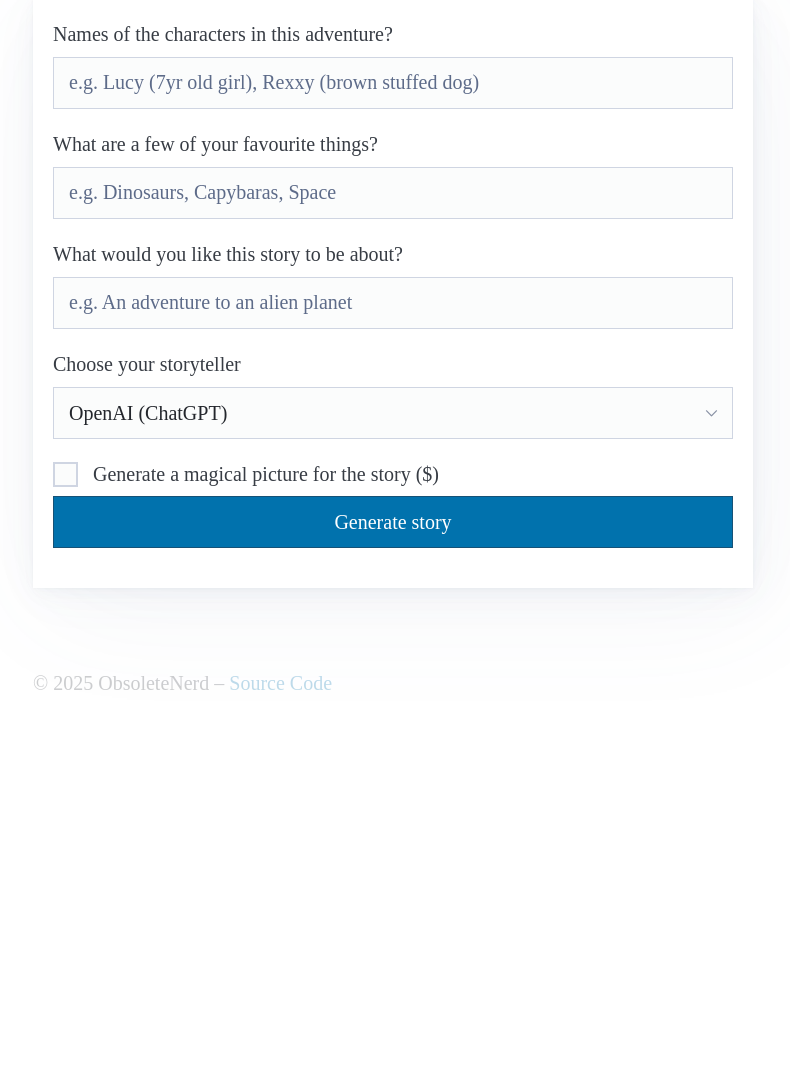
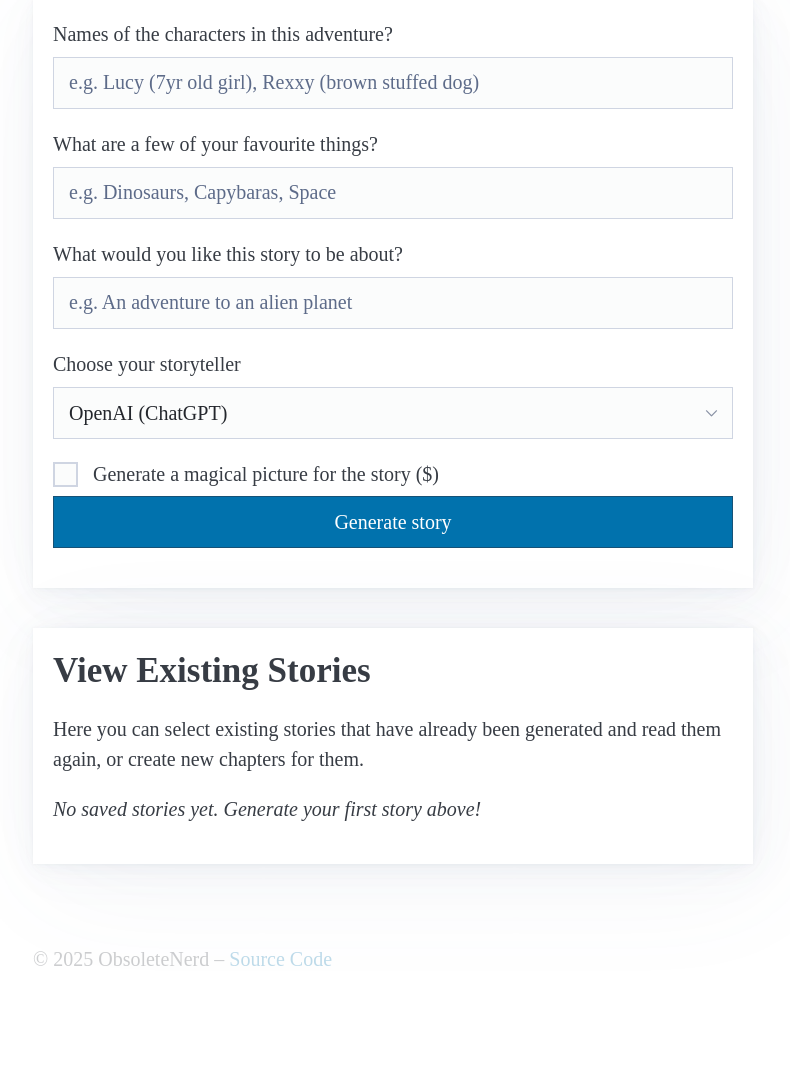
Before and after one commit to obsoletenerd/Storytime, a Flask app: page / in a window 1280 px wide. Shown: the part 221-1295 px from the top of the page, without its empty margins (247-1037 px from the left). Before the commit the page ends 911 px from the top, so only its background shows below. Run offline with Flask 3, Linux system fonts and the light colour scheme; some web fonts are replaced.

Commit message:
Read existing stories and fix cookie errors by changing to sessions

```diff
--- a/app.py
+++ b/app.py
@@ -1,4 +1,6 @@
 import os
+import uuid
+import json
 from datetime import datetime
 import re
 from dotenv import load_dotenv
@@ -16,6 +18,11 @@ from llm_providers import get_available_providers, get_provider
 
 app = Flask(__name__)
 app.secret_key = os.urandom(24)  # <-- change for production
+
+# Session storage directory
+SESSIONS_DIR = "sessions"
+if not os.path.exists(SESSIONS_DIR):
+    os.makedirs(SESSIONS_DIR)
 
 # Load .env file
 load_dotenv()
@@ -202,6 +209,153 @@ def save_story_to_file(story: str, provider_name: str) -> str:
         print(f"Error saving story: {e}")
         return ""
 
+def get_available_stories() -> dict:
+    """
+    Scans the stories directory and returns a dictionary of available stories.
+    Returns dict with filename as key and display info as value.
+    """
+    stories_dir = "stories"
+    available_stories = {}
+
+    if not os.path.exists(stories_dir):
+        return available_stories
+
+    try:
+        for filename in os.listdir(stories_dir):
+            if filename.endswith('.md'):
+                filepath = os.path.join(stories_dir, filename)
+                try:
+                    with open(filepath, 'r', encoding='utf-8') as f:
+                        content = f.read()
+                        # Extract title from markdown (first # line)
+                        lines = content.split('\n')
+                        title = "Untitled Story"
+                        for line in lines:
+                            if line.startswith('# '):
+                                title = line[2:].strip()
+                                break
+
+                        # Get creation date from filename or file stats
+                        date_match = filename[:10] if filename[:10].count('-') == 2 else None
+                        if date_match:
+                            display_name = f"{title} ({date_match})"
+                        else:
+                            mod_time = os.path.getmtime(filepath)
+                            date_str = datetime.fromtimestamp(mod_time).strftime("%Y-%m-%d")
+                            display_name = f"{title} ({date_str})"
+
+                        available_stories[filename] = {
+                            'display_name': display_name,
+                            'title': title,
+                            'filepath': filepath
+                        }
+                except Exception as e:
+                    print(f"Error reading story file {filename}: {e}")
+                    continue
+    except Exception as e:
+        print(f"Error scanning stories directory: {e}")
+
+    return available_stories
+
+def load_story_from_file(filename: str) -> tuple[str, str]:
+    """
+    Loads a story from a markdown file and returns (title, story_content).
+    """
+    stories_dir = "stories"
+    filepath = os.path.join(stories_dir, filename)
+
+    if not os.path.exists(filepath):
+        return "Story Not Found", "The requested story could not be found."
+
+    try:
+        with open(filepath, 'r', encoding='utf-8') as f:
+            content = f.read()
+
+        # Split content to separate metadata from story
+        lines = content.split('\n')
+        title = "Untitled Story"
+        story_start_idx = 0
+
+        # Find title and story start
+        in_metadata = True
+        for i, line in enumerate(lines):
+            if line.startswith('# '):
+                title = line[2:].strip()
+            elif line.strip() == '---' and in_metadata:
+                # This is the metadata separator, story starts after this
+                story_start_idx = i + 1
+                in_metadata = False
+                break
+
+        # Extract story content (everything after the metadata separator)
+        # This includes all chapters and any additional separators
+        story_lines = lines[story_start_idx:]
+        story_content = '\n'.join(story_lines).strip()
+
+        return title, story_content
+
+    except Exception as e:
+        print(f"Error loading story from {filename}: {e}")
+        return "Error", f"Could not load the story: {e}"
+
+def get_session_file_path(session_id: str) -> str:
+    """Get the file path for a session."""
+    return os.path.join(SESSIONS_DIR, f"{session_id}.json")
+
+def save_session_data(session_id: str, data: dict):
+    """Save session data to a file."""
+    try:
+        filepath = get_session_file_path(session_id)
+        with open(filepath, 'w', encoding='utf-8') as f:
+            json.dump(data, f, ensure_ascii=False, indent=2)
+    except Exception as e:
+        print(f"Error saving session data: {e}")
+
+def load_session_data(session_id: str) -> dict:
+    """Load session data from a file."""
+    try:
+        filepath = get_session_file_path(session_id)
+        if os.path.exists(filepath):
+            with open(filepath, 'r', encoding='utf-8') as f:
+                return json.load(f)
+    except Exception as e:
+        print(f"Error loading session data: {e}")
+    return {}
+
+def get_or_create_session_id() -> str:
+    """Get existing session ID or create a new one."""
+    if 'session_id' not in session:
+        session['session_id'] = str(uuid.uuid4())
+    return session['session_id']
+
+def get_session_value(key: str, default=None):
+    """Get a value from file-based session storage."""
+    session_id = get_or_create_session_id()
+    data = load_session_data(session_id)
+    return data.get(key, default)
+
+def set_session_value(key: str, value):
+    """Set a value in file-based session storage."""
+    session_id = get_or_create_session_id()
+    data = load_session_data(session_id)
+    data[key] = value
+    save_session_data(session_id, data)
+
+def cleanup_old_sessions():
+    """Remove session files older than 24 hours."""
+    try:
+        current_time = datetime.now().timestamp()
+        for filename in os.listdir(SESSIONS_DIR):
+            if filename.endswith('.json'):
+                filepath = os.path.join(SESSIONS_DIR, filename)
+                file_time = os.path.getmtime(filepath)
+                # Remove files older than 24 hours (86400 seconds)
+                if current_time - file_time > 86400:
+                    os.remove(filepath)
+                    print(f"Removed old session file: {filename}")
+    except Exception as e:
+        print(f"Error cleaning up old sessions: {e}")
+
 def generate_image_with_openai(prompt: str) -> str:
     """
     Generates an image using OpenAI's DALL-E API and returns the image URL.
@@ -225,9 +379,13 @@ def generate_image_with_openai(prompt: str) -> str:
 # Routes
 @app.route("/", methods=["GET"])
 def index():
+    # Clean up old session files periodically
+    cleanup_old_sessions()
+
     available_providers = get_available_providers()
+    available_stories = get_available_stories()
     print(available_providers)
-    return render_template("index.html", available_providers=available_providers)
+    return render_template("index.html", available_providers=available_providers, available_stories=available_stories)
 
 
 @app.route("/start", methods=["POST"])
@@ -235,12 +393,12 @@ def start():
     """
     Stores the user data in the session and redirects to the wait page.
     """
-    session["name_and_friends"] = request.form.get("names", "")
-    session["favourite_things"] = request.form.get("things", "")
-    session["topic"] = request.form.get("topic", "")
-    session["llm_provider"] = request.form.get("llm_provider", "ollama")
+    set_session_value("name_and_friends", request.form.get("names", ""))
+    set_session_value("favourite_things", request.form.get("things", ""))
+    set_session_value("topic", request.form.get("topic", ""))
+    set_session_value("llm_provider", request.form.get("llm_provider", "ollama"))
     # Store whether user wants image generation (checkbox returns "on" if checked, None if not)
-    session["generate_image"] = request.form.get("generate_image") == "on"
+    set_session_value("generate_image", request.form.get("generate_image") == "on")
     return redirect(url_for("wait"))
 
 @app.route("/wait")
@@ -257,21 +415,26 @@ def generate():
     Also saves the story to a local file.
     """
     user_prompt = (
-        f"Names: {session.get('name_and_friends', '')}\n"
-        f"Favourite things: {session.get('favourite_things', '')}\n"
-        f"Topic: {session.get('topic', '')}\n"
+        f"Names: {get_session_value('name_and_friends', '')}\n"
+        f"Favourite things: {get_session_value('favourite_things', '')}\n"
+        f"Topic: {get_session_value('topic', '')}\n"
     )
     full_prompt = MASTER_PROMPT + user_prompt
 
     # Generate the story using the selected provider
-    provider_name = session.get("llm_provider", "ollama")
+    provider_name = get_session_value("llm_provider", "ollama")
     story = generate_story(provider_name, full_prompt)
-    session["story"] = story
+    set_session_value("story", story)
+
+    # Extract and store the title
+    title = extract_story_title(provider_name, story)
+    set_session_value("story_title", title.replace('_', ' '))
+    set_session_value("is_loaded_story", False)
 
     # Save the story to a file
     saved_filename = save_story_to_file(story, provider_name)
     if saved_filename:
-        session["saved_filename"] = saved_filename
+        set_session_value("saved_filename", saved_filename)
 
     return jsonify({"status": "ok"})
 
@@ -280,28 +443,30 @@ def result():
     """
     Display the generated story with optional image generation capability.
     """
-    story = session.get("story", "No story generated.")
-    should_generate_image = session.get("generate_image", False)
-    return render_template("result.html", story=story, generate_image=should_generate_image)
+    story = get_session_value("story", "No story generated.")
+    title = get_session_value("story_title", "")
+    should_generate_image = get_session_value("generate_image", False)
+    is_loaded_story = get_session_value("is_loaded_story", False)
+    return render_template("result.html", story=story, title=title, generate_image=should_generate_image, is_loaded_story=is_loaded_story)
 
 @app.route("/generate_image", methods=["POST"])
 def generate_image():
     """
     Generates an image based on the story and returns the image URL.
     """
-    story = session.get("story", "")
+    story = get_session_value("story", "")
     if not story:
         return jsonify({"error": "No story found"}), 400
 
     # Generate image description using the same LLM provider that created the story
-    provider_name = session.get("llm_provider", "ollama")
+    provider_name = get_session_value("llm_provider", "ollama")
     image_description = generate_image_prompt(provider_name, story)
 
     # Generate the actual image
     image_url = generate_image_with_openai(image_description)
 
     if image_url:
-        session["image_url"] = image_url
+        set_session_value("image_url", image_url)
         return jsonify({"status": "success", "image_url": image_url})
     else:
         return jsonify({"error": "Failed to generate image"}), 500
@@ -311,7 +476,7 @@ def check_image():
     """
     Check if an image has been generated for the current story.
     """
-    image_url = session.get("image_url")
+    image_url = get_session_value("image_url")
     if image_url:
         return jsonify({"status": "ready", "image_url": image_url})
     else:
@@ -322,7 +487,7 @@ def generate_chapter():
     """
     Generates a new chapter based on the existing story and appends it.
     """
-    current_story = session.get("story", "")
+    current_story = get_session_value("story", "")
     if not current_story:
         return jsonify({"error": "No existing story found"}), 400
 
@@ -330,7 +495,7 @@ def generate_chapter():
     full_prompt = CHAPTER_PROMPT + current_story
 
     # Generate the new chapter using the same provider
-    provider_name = session.get("llm_provider", "ollama")
+    provider_name = get_session_value("llm_provider", "ollama")
     new_chapter = generate_story(provider_name, full_prompt)
 
     # Determine the next chapter number
@@ -339,14 +504,37 @@ def generate_chapter():
 
     # Combine the original story with the new chapter
     combined_story = current_story + f"\n\n---\n\n## Chapter {next_chapter_num}\n\n" + new_chapter
-    session["story"] = combined_story
+    set_session_value("story", combined_story)
 
     # Save the updated story to a file
     saved_filename = save_story_to_file(combined_story, provider_name)
     if saved_filename:
-        session["saved_filename"] = saved_filename
+        set_session_value("saved_filename", saved_filename)
 
     return jsonify({"status": "success", "redirect": url_for("result")})
+
+@app.route("/read", methods=["POST"])
+def read():
+    """
+    Loads an existing story from file and displays it in the result template.
+    """
+    selected_story = request.form.get("story_selector")
+    if not selected_story:
+        return redirect(url_for("index"))
+
+    # Load the story from file
+    title, story_content = load_story_from_file(selected_story)
+
+    # Store in session so it can be continued with new chapters
+    set_session_value("story", story_content)
+    set_session_value("story_title", title)
+    set_session_value("is_loaded_story", True)
+    # Set a default provider for chapter generation if needed
+    set_session_value("llm_provider", get_session_value("llm_provider", "ollama"))
+    # Disable image generation for loaded stories by default
+    set_session_value("generate_image", False)
+
+    return redirect(url_for("result"))
 
 # Run the app
 if __name__ == "__main__":
--- a/templates/index.html
+++ b/templates/index.html
@@ -25,4 +25,23 @@
         <button type="submit">Generate story</button>
     </form>
 </article>
+
+<article>
+    <h2>View Existing Stories</h2>
+    <p>Here you can select existing stories that have already been generated and read them again, or create new chapters for them.</p>
+
+    {% if available_stories %}
+    <form action="{{ url_for('read') }}" method="post">
+        <label for="story_selector">Select a Story</label>
+        <select id="story_selector" name="story_selector" required>
+            {% for key, story in available_stories.items() %}
+            <option value="{{ key }}">{{ story.display_name }}</option>
+            {% endfor %}
+        </select>
+        <button type="submit">Read Story</button>
+    </form>
+    {% else %}
+    <p><em>No saved stories yet. Generate your first story above!</em></p>
+    {% endif %}
+</article>
 {% endblock %}
--- a/templates/result.html
+++ b/templates/result.html
@@ -1,7 +1,11 @@
 {% extends "base.html" %} {% block title %}Your bedtime story{% endblock %} {%
 block content %}
 <article>
+    {% if is_loaded_story %}
+    <h2>Here is your saved story!</h2>
+    {% else %}
     <h2>Here is your story!</h2>
+    {% endif %}
 
     <h1>{{ title }}</h1>
     <pre style="white-space: pre-wrap">{{ story }}</pre>
```
